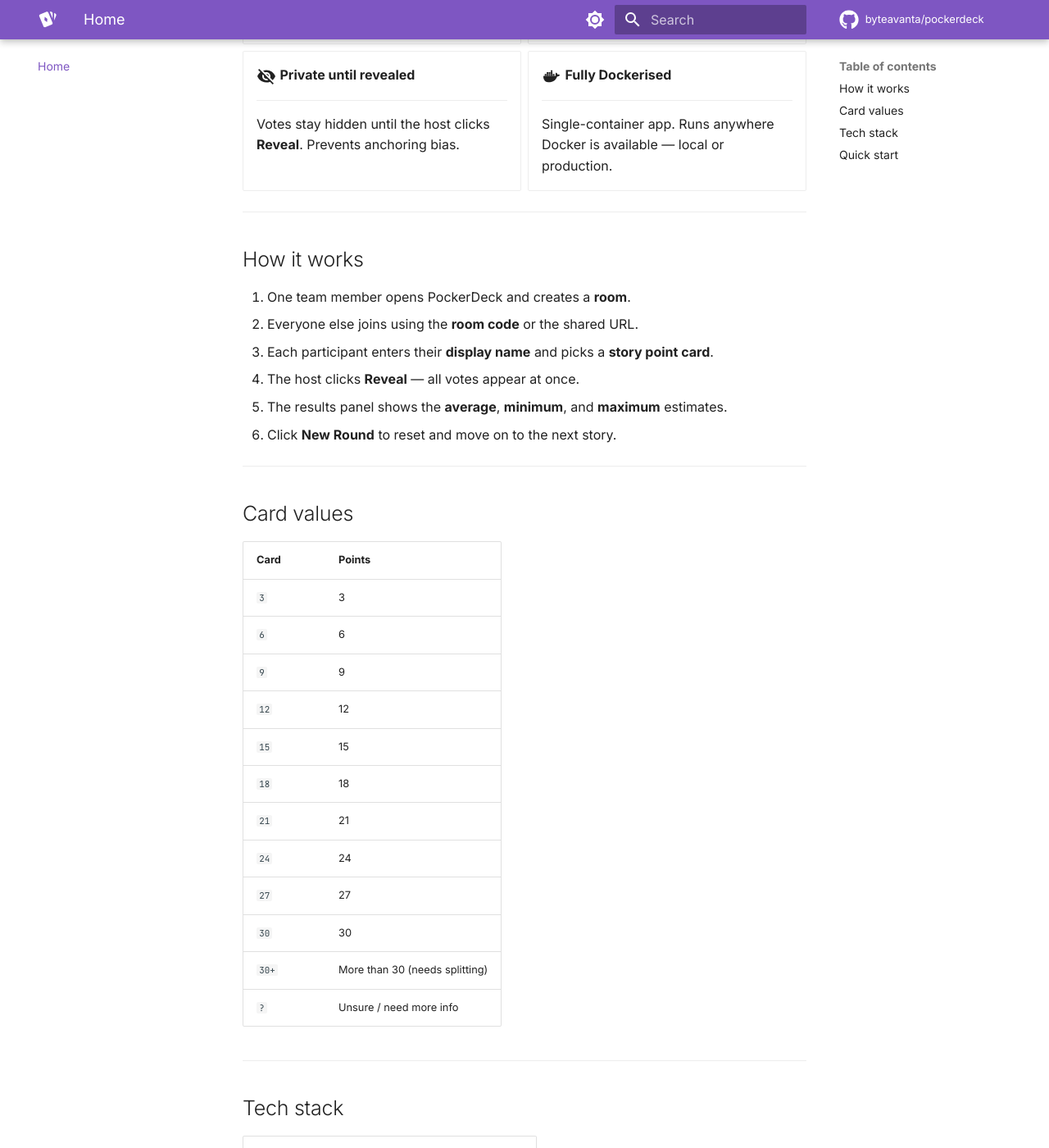
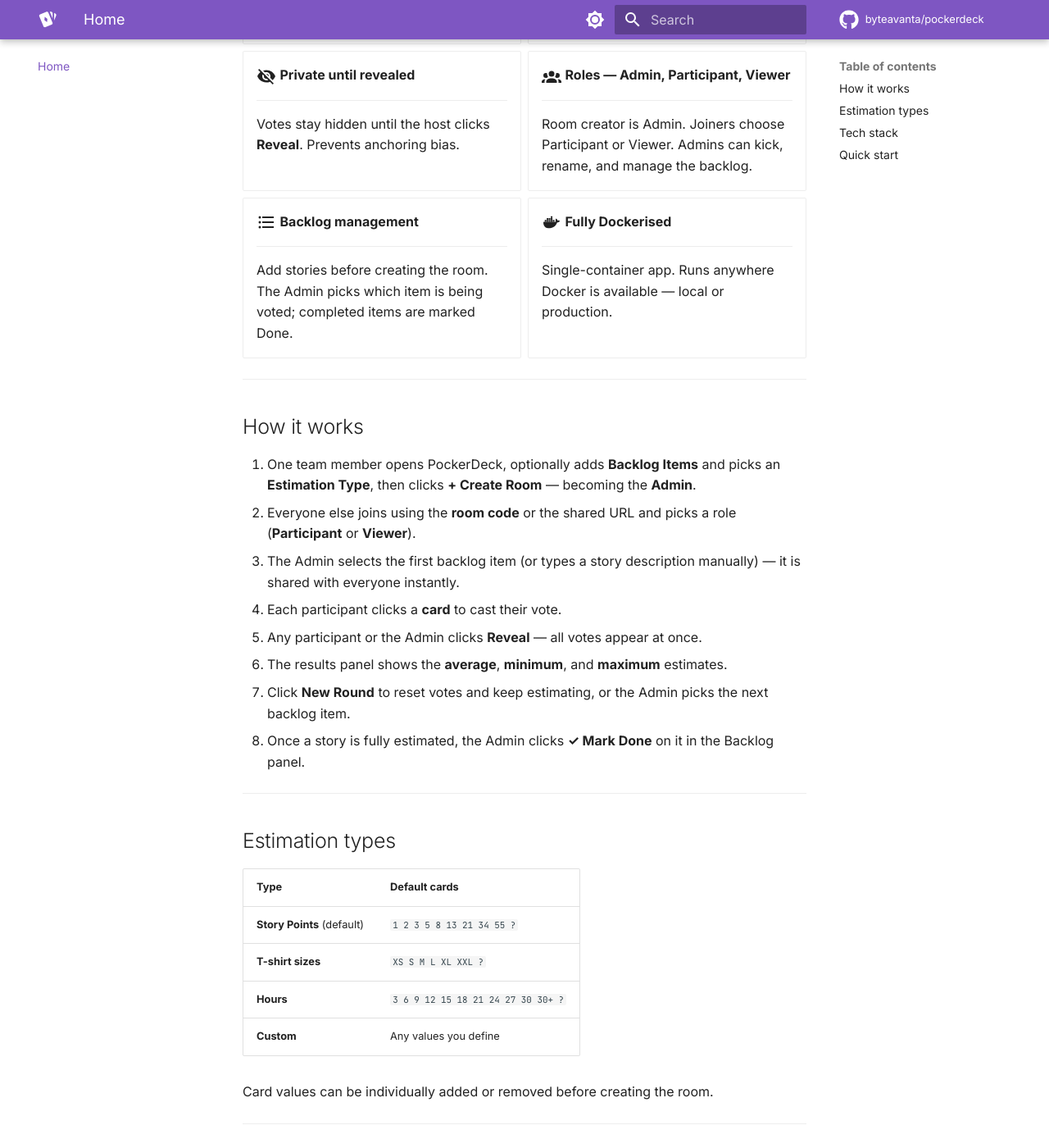
Before and after one commit to byteavanta/pockerdeck-doc, an MkDocs documentation site: the page built from docs/index.md, in a window 1280 px wide and 1400 px high, scrolled down 411 px. Shown: the whole window at 82% size. Built offline with MkDocs 1.6.1 and Material for MkDocs 9.7.7, drawn with Linux system fonts in a browser that asks for light colours; comment, search, counter and statistics services are not loaded.

Commit message:
New release version 1.0.0 (#1)

```diff
--- a/docs/index.md
+++ b/docs/index.md
@@ -23,6 +23,18 @@ No account, no sign-up — create a room, share the link, and start estimating i
 
     Votes stay hidden until the host clicks **Reveal**. Prevents anchoring bias.
 
+-   :material-account-group:{ .lg .middle } **Roles — Admin, Participant, Viewer**
+
+    ---
+
+    Room creator is Admin. Joiners choose Participant or Viewer. Admins can kick, rename, and manage the backlog.
+
+-   :material-format-list-bulleted:{ .lg .middle } **Backlog management**
+
+    ---
+
+    Add stories before creating the room. The Admin picks which item is being voted; completed items are marked Done.
+
 -   :material-docker:{ .lg .middle } **Fully Dockerised**
 
     ---
@@ -35,31 +47,27 @@ No account, no sign-up — create a room, share the link, and start estimating i
 
 ## How it works
 
-1. One team member opens PockerDeck and creates a **room**.
-2. Everyone else joins using the **room code** or the shared URL.
-3. Each participant enters their **display name** and picks a **story point card**.
-4. The host clicks **Reveal** — all votes appear at once.
-5. The results panel shows the **average**, **minimum**, and **maximum** estimates.
-6. Click **New Round** to reset and move on to the next story.
+1. One team member opens PockerDeck, optionally adds **Backlog Items** and picks an **Estimation Type**, then clicks **+ Create Room** — becoming the **Admin**.
+2. Everyone else joins using the **room code** or the shared URL and picks a role (**Participant** or **Viewer**).
+3. The Admin selects the first backlog item (or types a story description manually) — it is shared with everyone instantly.
+4. Each participant clicks a **card** to cast their vote.
+5. Any participant or the Admin clicks **Reveal** — all votes appear at once.
+6. The results panel shows the **average**, **minimum**, and **maximum** estimates.
+7. Click **New Round** to reset votes and keep estimating, or the Admin picks the next backlog item.
+8. Once a story is fully estimated, the Admin clicks **✓ Mark Done** on it in the Backlog panel.
 
 ---
 
-## Card values
+## Estimation types
 
-| Card | Points |
-|------|--------|
-| `3`  | 3 |
-| `6`  | 6 |
-| `9`  | 9 |
-| `12` | 12 |
-| `15` | 15 |
-| `18` | 18 |
-| `21` | 21 |
-| `24` | 24 |
-| `27` | 27 |
-| `30` | 30 |
-| `30+` | More than 30 (needs splitting) |
-| `?`  | Unsure / need more info |
+| Type | Default cards |
+|------|---------------|
+| **Story Points** (default) | `1 2 3 5 8 13 21 34 55 ?` |
+| **T-shirt sizes** | `XS S M L XL XXL ?` |
+| **Hours** | `3 6 9 12 15 18 21 24 27 30 30+ ?` |
+| **Custom** | Any values you define |
+
+Card values can be individually added or removed before creating the room.
 
 ---
 
```
Also changed, not shown: docs/architecture.md (+21 -9 lines), docs/usage.md (+43 -5 lines).
